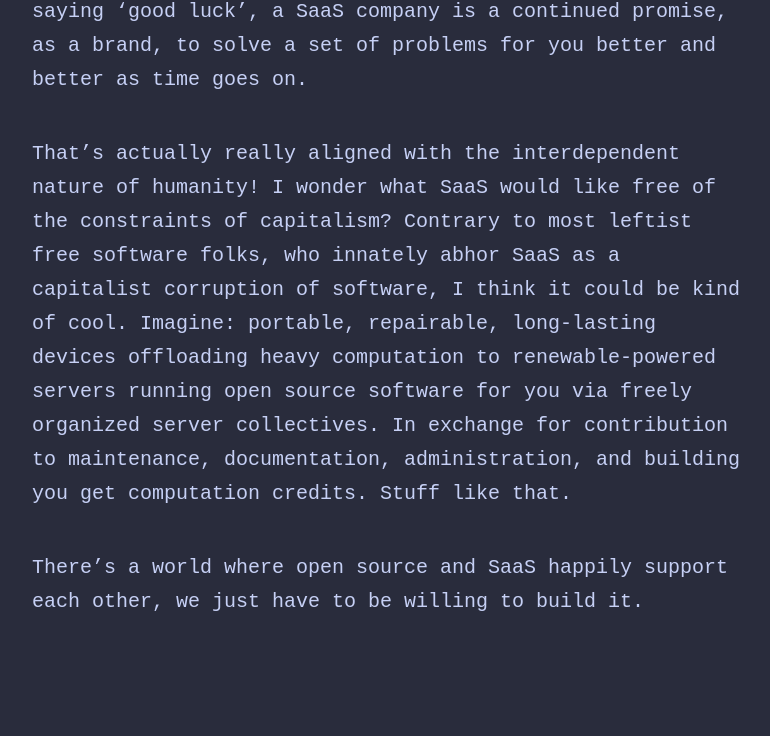
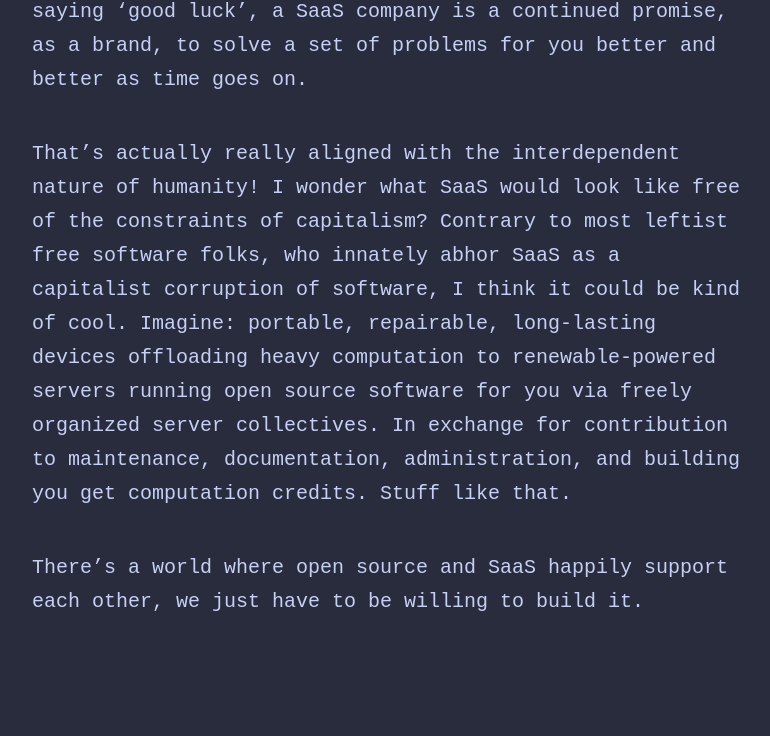
Before and after one commit to gwenwindflower/data-cowgirl, an Astro site: page /blog/leftist-saas in a window 1280 px wide. Shown: the part 974-1710 px from the top of the page, without its empty margins (248-1018 px from the left). Built offline with nearby package versions, Linux system fonts and the light colour scheme; Astro itself is replaced by a stand-in of ours; some packages are replaced by stand-ins of ours; a web font is replaced by a local one.

Commit message:
fix(content): typo in leftist saas article

```diff
--- a/src/content/blog/leftist-saas.md
+++ b/src/content/blog/leftist-saas.md
@@ -10,6 +10,6 @@
 
 I think about it somewhat differently as somebody who doesn't have much (any) faith in capitalism: I think the promise of SaaS _is software as relationship_. Instead of chucking a piece of software over the fence to you and saying 'good luck', a SaaS company is a continued promise, as a brand, to solve a set of problems for you better and better as time goes on.
 
-That's actually really aligned with the interdependent nature of humanity! I wonder what SaaS would like free of the constraints of capitalism? Contrary to most leftist free software folks, who innately abhor SaaS as a capitalist corruption of software, I think it could be kind of cool. Imagine: portable, repairable, long-lasting devices offloading heavy computation to renewable-powered servers running open source software for you via freely organized server collectives. In exchange for contribution to maintenance, documentation, administration, and building you get computation credits. Stuff like that.
+That's actually really aligned with the interdependent nature of humanity! I wonder what SaaS would look like free of the constraints of capitalism? Contrary to most leftist free software folks, who innately abhor SaaS as a capitalist corruption of software, I think it could be kind of cool. Imagine: portable, repairable, long-lasting devices offloading heavy computation to renewable-powered servers running open source software for you via freely organized server collectives. In exchange for contribution to maintenance, documentation, administration, and building you get computation credits. Stuff like that.
 
 There's a world where open source and SaaS happily support each other, we just have to be willing to build it.
```
